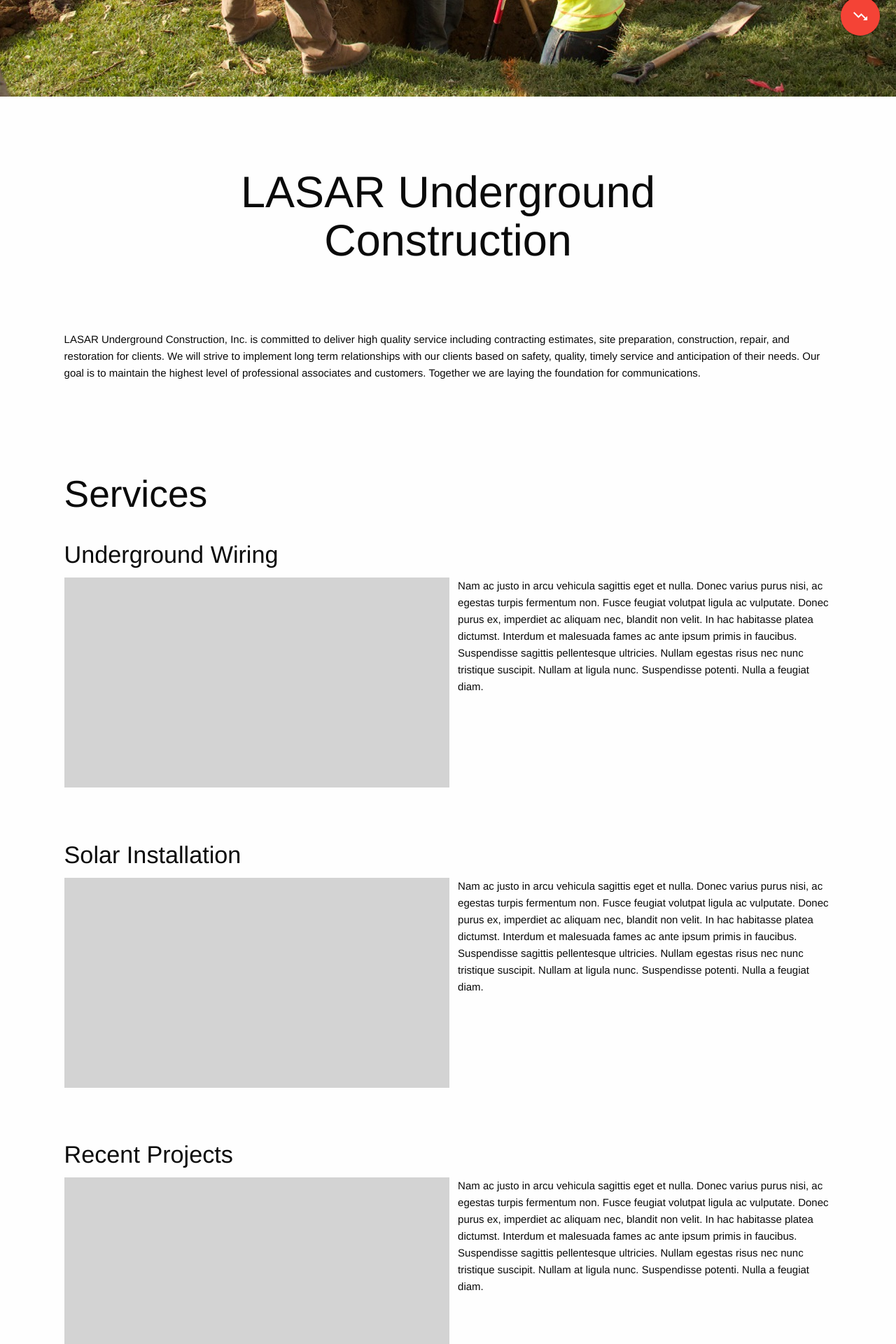
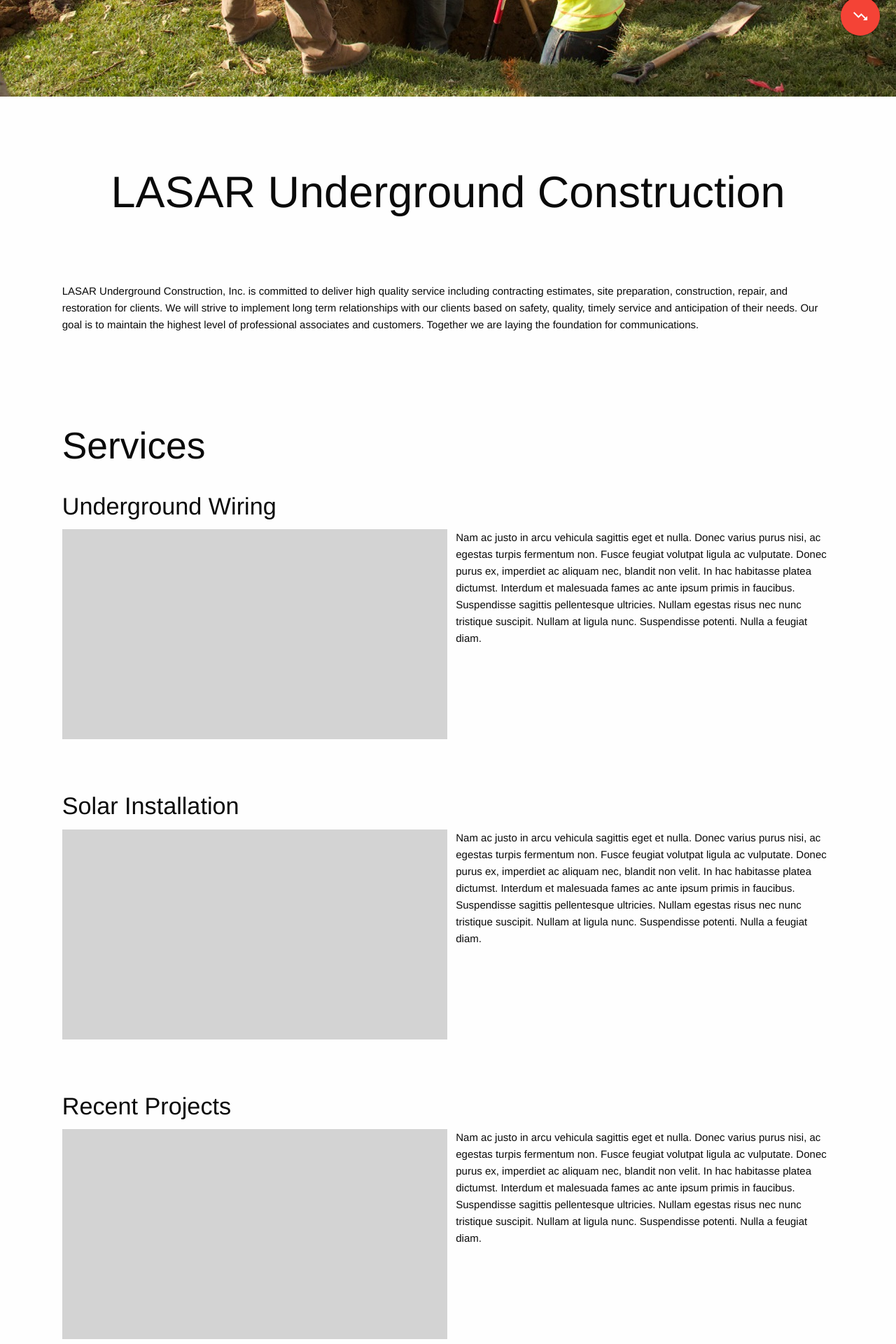
Before and after one commit to brookecart/LASAR-Underground-Construction, a PHP site: page / in a window 1280 px wide. Shown: the part 726-2646 px from the top of the page at 70% size. Run offline with PHP 8.4, Linux system fonts and the light colour scheme; some libraries are stand-ins or nearby versions.

Commit message:
materialize yay

```diff
--- a/LASAR-Underground-Construction/index.php
+++ b/LASAR-Underground-Construction/index.php
@@ -7,37 +7,37 @@
           </li>
         </ul>
     </div>
+
     <div class="fixed-action-btn">
     <a class="btn-floating btn-large red">
       <i class="large material-icons">trending_down</i>
     </a></div>
-    <div class="row">
-        <div class="small-9 small-centered columns">
-        <h1 class="text-center" style="padding: 50px;">LASAR Underground Construction</h1>
-        </div>
+
+    <div class="row center-align col">
+        <h1 style="padding: 50px;">LASAR Underground Construction</h1>
     </div>
 
     <div class="row">
-        <div class="small-12 columns">
+        <div class="s12 col">
         <p>LASAR Underground Construction, Inc. is committed to deliver high quality service including contracting estimates, site preparation, construction, repair, and restoration for clients. We will strive to implement long term relationships with our clients based on safety, quality, timely service and anticipation of their needs. Our goal is to maintain the highest level of professional associates and customers. Together we are laying the foundation for communications.</p>
         </div>
     </div>
 
     <div style="padding-top: 70px; padding-bottom: 70px;">
     <div class="row">
-        <div class="small-12 columns">
+        <div class="s12 col">
             <h2>Services</h2>
         </div>
 
-        <div class="small-12 columns">
+        <div class="s12 col">
             <h4>Underground Wiring</h4>
         </div>
 
-        <div class="small-6 columns">
+        <div class="s6 col">
             <div style="height: 300px; width: 550px; background-color: lightgrey;"></div>
         </div>
 
-        <div class="small-6 columns">
+        <div class="s6 col">
             <p>Nam ac justo in arcu vehicula sagittis eget et nulla. Donec varius purus nisi, ac egestas turpis fermentum non. Fusce feugiat volutpat ligula ac vulputate. Donec purus ex, imperdiet ac aliquam nec, blandit non velit. In hac habitasse platea dictumst. Interdum et malesuada fames ac ante ipsum primis in faucibus. Suspendisse sagittis pellentesque ultricies. Nullam egestas risus nec nunc tristique suscipit. Nullam at ligula nunc. Suspendisse potenti. Nulla a feugiat diam.</p>
         </div>
         </div>
@@ -45,15 +45,15 @@
         <div style="padding: 20px;"></div>
 
         <div class="row">
-        <div class="small-12 columns">
+        <div class="s12 col">
             <h4>Solar Installation</h4>
         </div>
 
-        <div class="small-6 columns">
+        <div class="s6 col">
             <div style="height: 300px; width: 550px; background-color: lightgrey;"></div>
         </div>
 
-        <div class="small-6 columns">
+        <div class="s6 col">
             <p>Nam ac justo in arcu vehicula sagittis eget et nulla. Donec varius purus nisi, ac egestas turpis fermentum non. Fusce feugiat volutpat ligula ac vulputate. Donec purus ex, imperdiet ac aliquam nec, blandit non velit. In hac habitasse platea dictumst. Interdum et malesuada fames ac ante ipsum primis in faucibus. Suspendisse sagittis pellentesque ultricies. Nullam egestas risus nec nunc tristique suscipit. Nullam at ligula nunc. Suspendisse potenti. Nulla a feugiat diam.</p>
         </div>
         </div>
@@ -62,15 +62,15 @@
 
         <div class="row">
 
-        <div class="small-12 columns">
+        <div class="s12 col">
             <h4>Recent Projects</h4>
         </div>
 
-        <div class="small-6 columns">
+        <div class="s6 col">
             <div style="height: 300px; width: 550px; background-color: lightgrey;"></div>
         </div>
 
-        <div class="small-6 columns">
+        <div class="s6 col">
             <p>Nam ac justo in arcu vehicula sagittis eget et nulla. Donec varius purus nisi, ac egestas turpis fermentum non. Fusce feugiat volutpat ligula ac vulputate. Donec purus ex, imperdiet ac aliquam nec, blandit non velit. In hac habitasse platea dictumst. Interdum et malesuada fames ac ante ipsum primis in faucibus. Suspendisse sagittis pellentesque ultricies. Nullam egestas risus nec nunc tristique suscipit. Nullam at ligula nunc. Suspendisse potenti. Nulla a feugiat diam.</p>
         </div>
     </div>
```
